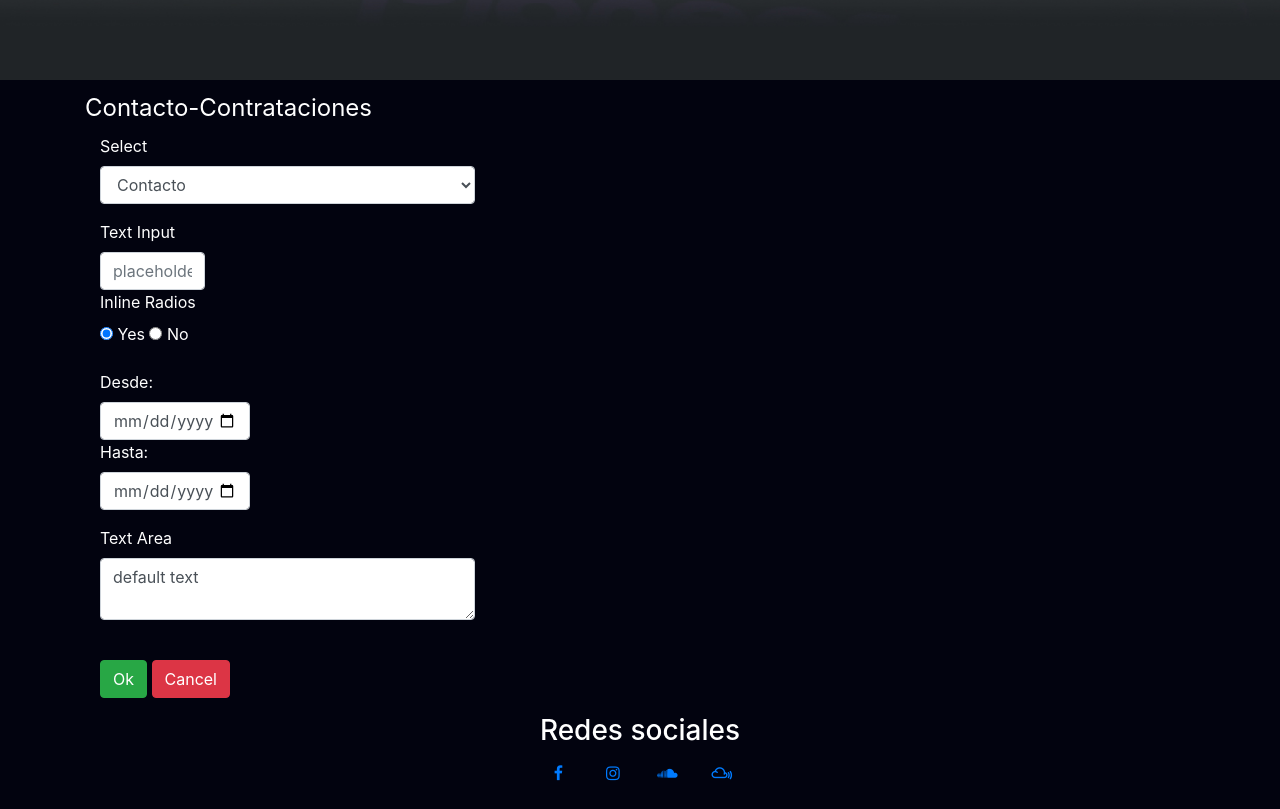
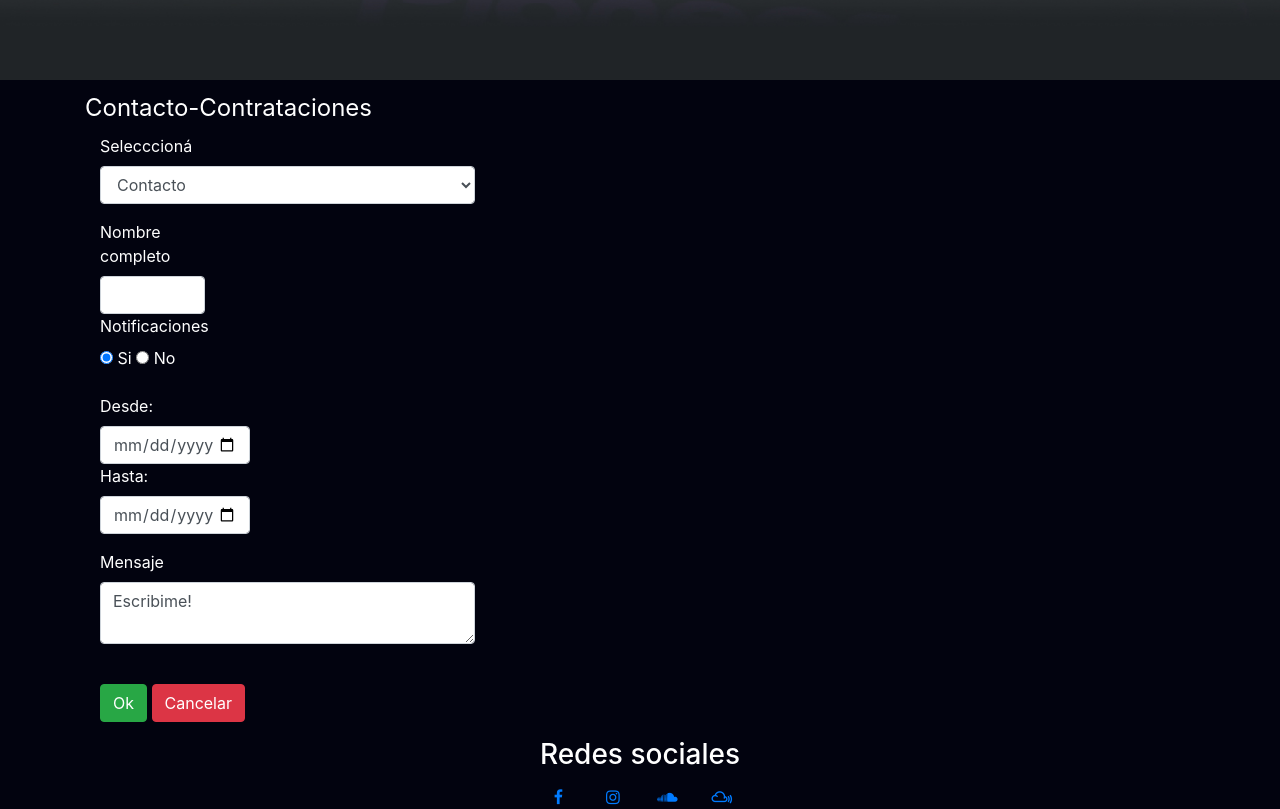
Before and after one commit to riveiroezequiel/riveiroezequiel, a website: page htmls/contacto.html in a window 1280 px wide. Shown: the part 720-1529 px from the top of the page. Before the commit the page ends 1505 px from the top, so only its background shows below. Drawn offline with nearby package versions, Linux system fonts and the light colour scheme.

Commit message:
modificación contacto

```diff
--- a/SCSS/nav.scss
+++ b/SCSS/nav.scss
@@ -1,3 +1,4 @@
+
 .navigation-wrap {
     position: fixed;
     top: 0;
@@ -8,7 +9,7 @@
 
 .navbar-brand {
     text-decoration: underline;
-    text-decoration-color: rgb(233, 232, 255);
+    text-decoration-color: rgb(255, 255, 255);
     margin: auto;
     padding: auto;
     font-size: 30px;
--- a/htmls/contacto.html
+++ b/htmls/contacto.html
@@ -61,12 +61,13 @@
                         <legend>Contacto-Contrataciones</legend>
                         <!-- Select Basic -->
                         <div class="form-group">
-                            <label class="col-md-3 control-label" for="selectbasic">Select</label>
+                            <label class="col-md-3 control-label" for="selectbasic">Selecccioná</label>
                             <div class="col-md-9">
                                 <select id="selectbasic" name="selectbasic" class="form-control">
                                     <option value="1">Contacto</option>
                                     <option value="2">Contratación</option>
                                     <option value="3">Co-Producción</option>
+                                    <option value="4">Producción original</option>
                                 </select>
                             </div>
                         </div>
@@ -74,20 +75,20 @@
 
                         <!-- Text input-->
                         <div class="form-group">
-                            <label class="col-md-3 control-label" for="textinput">Text Input</label>
+                            <label class="col-md-3 control-label" for="textinput">Nombre completo</label>
                             <div class="col-md-3">
-                                <input id="textinput" name="textinput" type="text" placeholder="placeholder"
+                                <input id="textinput" name="textinput" type="text"
                                     class="form-control input-md">
                             </div>
 
 
                             <!-- Multiple Radios (inline) -->
 
-                            <label class="col-md-3 control-label" for="radios">Inline Radios</label>
+                            <label class="col-md-3 control-label" for="radios">Notificaciones</label>
                             <div class="col-md-3">
                                 <label class="radio-inline" for="radios-0">
                                     <input type="radio" name="radios" id="radios-0" value="1" checked="checked">
-                                    Yes
+                                    Si
                                 </label>
                                 <label class="radio-inline" for="radios-1">
                                     <input type="radio" name="radios" id="radios-1" value="2">
@@ -111,9 +112,9 @@
 
                         <!-- Textarea -->
                         <div class="form-group">
-                            <label class="col-md-3 control-label" for="textarea">Text Area</label>
+                            <label class="col-md-3 control-label" for="textarea">Mensaje</label>
                             <div class="col-md-9">
-                                <textarea class="form-control" id="textarea" name="textarea">default text</textarea>
+                                <textarea class="form-control" id="textarea" name="textarea">Escribime!</textarea>
                             </div>
                         </div>
 
@@ -122,7 +123,7 @@
                             <label class="col-md-3 control-label" for="button1id"></label>
                             <div class="col-md-8">
                                 <button id="button1id" name="button1id" class="btn btn-success">Ok</button>
-                                <button id="button2id" name="button2id" class="btn btn-danger">Cancel</button>
+                                <button id="button2id" name="button2id" class="btn btn-danger">Cancelar</button>
                             </div>
                         </div>
 
```
Also changed, not shown: SCSS/footer.scss (+5 -8 lines).
